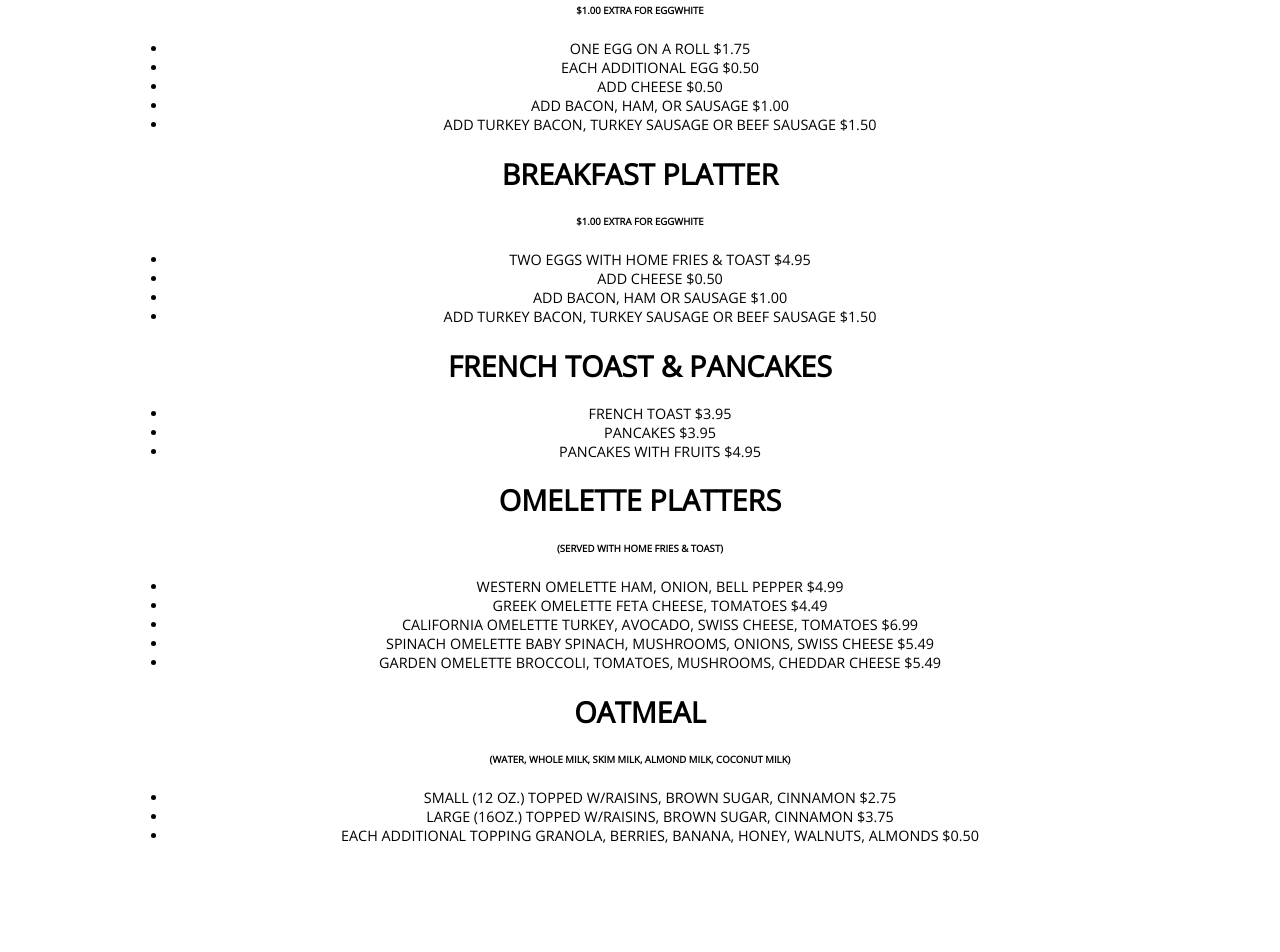
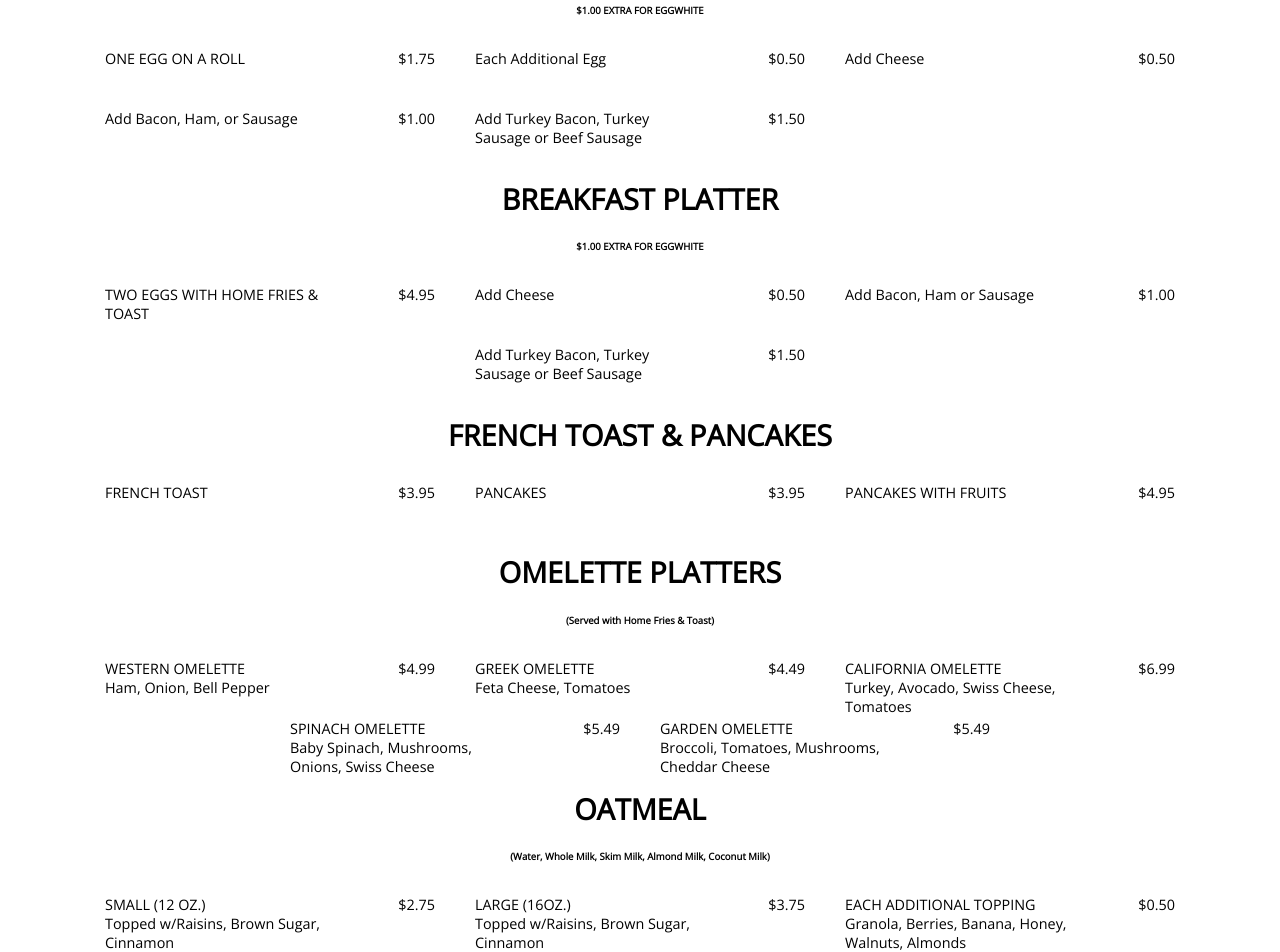
Before and after one commit to dpark926/tabletime, a React (Create React App) app in the folder tabletime/: page /breakfast/breakfast in a window 1280 px wide. Shown: the part 215-1167 px from the top of the page. Before the commit the page ends 1075 px from the top, so only its background shows below. Built offline with nearby package versions, Linux system fonts and the light colour scheme.

Commit message:
build Breakfast, Pastries components

```diff
--- a/tabletime/src/App.css
+++ b/tabletime/src/App.css
@@ -1,6 +1,6 @@
 .App {
   text-align: center;
-  width: 80%;
+  width: 90%;
   margin: auto;
 }
 
--- a/tabletime/src/components/breakfast/Bagels.js
+++ b/tabletime/src/components/breakfast/Bagels.js
@@ -5,50 +5,54 @@ function Bagels () {
   return (
     <div>
       <h1>BAGELS</h1>
-      <div>
-        <div>
-          <div>PLAIN BAGEL</div>
-          <div>$1.00</div>
+      <div className='menu-wrapper'>
+        <div className='item-box'>
+          <span className='item-name'>PLAIN BAGEL</span>
+          <span className='item-price'>$1.00</span>
         </div>
-        <div>
-          <div>TOASTED PLAIN BAGEL</div>
-          <div>$1.25</div>
+        <div className='item-box'>
+          <span className='item-name'>TOASTED PLAIN BAGEL</span>
+          <span className='item-price'>$1.25</span>
         </div>
-        <div>
-          <div>BUTTER</div>
-          <div>$1.50</div>
+        <div className='item-box'>
+          <span className='item-name'>BUTTER</span>
+          <span className='item-price'>$1.50</span>
         </div>
-        <div>
-          <div>BUTTER & JELLY</div>
-          <div>$1.75</div>
+        <div className='item-box'>
+          <span className='item-name'>BUTTER & JELLY</span>
+          <span className='item-price'>$1.75</span>
         </div>
-        <div>
-          <div>PLAIN CREAM CHEESE</div>
-          <div>$2.00</div>
+        <div className='item-box'>
+          <span className='item-name'>PLAIN CREAM CHEESE</span>
+          <span className='item-price'>$2.00</span>
         </div>
-        <div>
-          <div>LOW FAT CREAM CHEESE</div>
-          <div>$2.50</div>
+        <div className='item-box'>
+          <span className='item-name'>LOW FAT CREAM CHEESE</span>
+          <span className='item-price'>$2.50</span>
         </div>
-        <div>
-          <div>VEGETABLE CREAM CHEESE</div>
-          <div>$2.50</div>
+        <div className='item-box'>
+          <span className='item-name'>VEGETABLE CREAM CHEESE</span>
+          <span className='item-price'>$2.50</span>
         </div>
-        <div>
-          <div>SCALLION CREAM CHEESE</div>
-          <div>$2.50</div>
+        <div className='item-box'>
+          <span className='item-name'>SCALLION CREAM CHEESE</span>
+          <span className='item-price'>$2.50</span>
         </div>
-        <div>
-          <div>PEANUT BUTTER</div>
-          <div>$2.50</div>
+        <div className='item-box'>
+          <span className='item-name'>PEANUT BUTTER</span>
+          <span className='item-price'>$2.50</span>
         </div>
-        <div>
-          <div>LOX SPREAD</div>
-          <div>$2.95</div>
+        <div className='item-box'>
+          <span className='item-name'>LOX SPREAD</span>
+          <span className='item-price'>$2.95</span>
         </div>
-        <div>
-          <div>NOVA LOX & CREAM CHEESE W/TOMATOES AND ONIONS</div>
-          <div>$7.25</div>
+        <div className='item-box'>
+          <span className='item-name'>NOVA LOX & CREAM CHEESE W/TOMATOES AND ONIONS</span>
+          <span className='item-price'>$7.25</span>
+        </div>
+        <div className='item-box'>
+          <span className='item-name'></span>
+          <span className='item-price'></span>
         </div>
       </div>
     </div>
--- a/tabletime/src/components/breakfast/Breakfast.js
+++ b/tabletime/src/components/breakfast/Breakfast.js
@@ -6,75 +6,119 @@ function Breakfast () {
     <div>
       <h1>BREAKFAST SANDWICHES</h1>
       <h6>$1.00 EXTRA FOR EGGWHITE</h6>
-      <ul>
-        <li>ONE EGG ON A ROLL
-        $1.75</li>
-        <li>Each Additional Egg
-        $0.50</li>
-        <li>Add Cheese
-        $0.50</li>
-        <li>Add Bacon, Ham, or Sausage
-        $1.00</li>
-        <li>Add Turkey Bacon, Turkey Sausage or Beef Sausage
-        $1.50</li>
-      </ul>
+      <div className='menu-wrapper'>
+        <div className='item-box'>
+          <span className='item-name'>ONE EGG ON A ROLL</span>
+          <span className='item-price'>$1.75</span>
+        </div>
+        <div className='item-box'>
+          <span className='item-name'>Each Additional Egg</span>
+          <span className='item-price'>$0.50</span>
+        </div>
+        <div className='item-box'>
+          <span className='item-name'>Add Cheese</span>
+          <span className='item-price'>$0.50</span>
+        </div>
+        <div className='item-box'>
+          <span className='item-name'>Add Bacon, Ham, or Sausage</span>
+          <span className='item-price'>$1.00</span>
+        </div>
+        <div className='item-box'>
+          <span className='item-name'>Add Turkey Bacon, Turkey Sausage or Beef Sausage</span>
+          <span className='item-price'>$1.50</span>
+        </div>
+        <div className='item-box'>
+          <span className='item-name'></span>
+          <span className='item-price'></span>
+        </div>
+      </div>
 
       <h1>BREAKFAST PLATTER</h1>
       <h6>$1.00 EXTRA FOR EGGWHITE</h6>
-      <ul>
-        <li>TWO EGGS WITH HOME FRIES & TOAST
-        $4.95</li>
-        <li>Add Cheese
-        $0.50</li>
-        <li>Add Bacon, Ham or Sausage
-        $1.00</li>
-        <li>Add Turkey Bacon, Turkey Sausage or Beef Sausage
-        $1.50</li>
-      </ul>
+      <div className='menu-wrapper'>
+        <div className='item-box'>
+          <span className='item-name'>TWO EGGS WITH HOME FRIES & TOAST</span>
+          <span className='item-price'>$4.95</span>
+        </div>
+        <div className='item-box'>
+          <span className='item-name'>Add Cheese</span>
+          <span className='item-price'>$0.50</span>
+        </div>
+        <div className='item-box'>
+          <span className='item-name'>Add Bacon, Ham or Sausage</span>
+          <span className='item-price'>$1.00</span>
+        </div>
+        <div className='item-box'>
+          <span className='item-name'>Add Turkey Bacon, Turkey Sausage or Beef Sausage</span>
+          <span className='item-price'>$1.50</span>
+        </div>
+      </div>
 
       <h1>FRENCH TOAST & PANCAKES</h1>
-      <ul>
-        <li>FRENCH TOAST
-        $3.95</li>
-        <li>PANCAKES
-        $3.95</li>
-        <li>PANCAKES WITH FRUITS
-        $4.95</li>
-      </ul>
+      <div className='menu-wrapper'>
+        <div className='item-box'>
+          <span className='item-name'>FRENCH TOAST</span>
+          <span className='item-price'>$3.95</span>
+        </div>
+        <div className='item-box'>
+          <span className='item-name'>PANCAKES</span>
+          <span className='item-price'>$3.95</span>
+        </div>
+        <div className='item-box'>
+          <span className='item-name'>PANCAKES WITH FRUITS</span>
+          <span className='item-price'>$4.95</span>
+        </div>
+      </div>
 
       <h1>OMELETTE PLATTERS</h1>
       <h6>(Served with Home Fries & Toast)</h6>
-      <ul>
-        <li>WESTERN OMELETTE
-        Ham, Onion, Bell Pepper
-        $4.99</li>
-        <li>GREEK OMELETTE
-        Feta Cheese, Tomatoes
-        $4.49</li>
-        <li>CALIFORNIA OMELETTE
-        Turkey, Avocado, Swiss Cheese, Tomatoes
-        $6.99</li>
-        <li>SPINACH OMELETTE
-        Baby Spinach, Mushrooms, Onions, Swiss Cheese
-        $5.49</li>
-        <li>GARDEN OMELETTE
-        Broccoli, Tomatoes, Mushrooms, Cheddar Cheese
-        $5.49</li>
-      </ul>
+      <div className='menu-wrapper'>
+        <div className='item-box'>
+          <span className='item-name'>WESTERN OMELETTE<br/>
+          Ham, Onion, Bell Pepper</span>
+          <span className='item-price'>$4.99</span>
+        </div>
+        <div className='item-box'>
+          <span className='item-name'>GREEK OMELETTE<br/>
+          Feta Cheese, Tomatoes</span>
+          <span className='item-price'>$4.49</span>
+        </div>
+        <div className='item-box'>
+          <span className='item-name'>CALIFORNIA OMELETTE<br/>
+          Turkey, Avocado, Swiss Cheese, Tomatoes</span>
+          <span className='item-price'>$6.99</span>
+        </div>
+        <div className='item-box'>
+          <span className='item-name'>SPINACH OMELETTE<br/>
+          Baby Spinach, Mushrooms, Onions, Swiss Cheese</span>
+          <span className='item-price'>$5.49</span>
+        </div>
+        <div className='item-box'>
+          <span className='item-name'>GARDEN OMELETTE<br/>
+          Broccoli, Tomatoes, Mushrooms, Cheddar Cheese</span>
+          <span className='item-price'>$5.49</span>
+        </div>
+      </div>
 
       <h1>OATMEAL</h1>
       <h6>(Water, Whole Milk, Skim Milk, Almond Milk, Coconut Milk)</h6>
-      <ul>
-        <li>SMALL (12 OZ.)
-        Topped w/Raisins, Brown Sugar, Cinnamon
-        $2.75</li>
-        <li>LARGE (16OZ.)
-        Topped w/Raisins, Brown Sugar, Cinnamon
-        $3.75</li>
-        <li>EACH ADDITIONAL TOPPING
-        Granola, Berries, Banana, Honey, Walnuts, Almonds
-        $0.50</li>
-      </ul>
+      <div className='menu-wrapper'>
+        <div className='item-box'>
+          <span className='item-name'>SMALL (12 OZ.)<br/>
+          Topped w/Raisins, Brown Sugar, Cinnamon</span>
+          <span className='item-price'>$2.75</span>
+        </div>
+        <div className='item-box'>
+          <span className='item-name'>LARGE (16OZ.)<br/>
+          Topped w/Raisins, Brown Sugar, Cinnamon</span>
+          <span className='item-price'>$3.75</span>
+        </div>
+        <div className='item-box'>
+          <span className='item-name'>EACH ADDITIONAL TOPPING<br/>
+          Granola, Berries, Banana, Honey, Walnuts, Almonds</span>
+          <span className='item-price'>$0.50</span>
+        </div>
+      </div>
     </div>
   )
 }
--- a/tabletime/src/components/breakfast/Pastries.js
+++ b/tabletime/src/components/breakfast/Pastries.js
@@ -5,18 +5,18 @@ function Pastries () {
   return (
     <div>
       <h1>PASTRIES</h1>
-      <ul>
-        <li>
-          MUFFINS
-          Corn, Blueberry, Raisin Bran, Almond Poppy Seed, Berry Blast, Cappuccino & More
-          $2.25
-        </li>
-        <li>
-          CROISSANTS & DANISHES
-          Almond, Chocolate, Cheese, Fruit & More
-          $2.25
-        </li>
-      </ul>
+      <div className='menu-wrapper'>
+        <div className='item-box'>
+          <span className='item-name'>MUFFINS<br/>
+          Corn, Blueberry, Raisin Bran, Almond Poppy Seed, Berry Blast, Cappuccino & More</span>
+          <span className='item-price'>$2.25</span>
+        </div>
+        <div className='item-box'>
+          <span className='item-name'>CROISSANTS & DANISHES<br/>
+          Almond, Chocolate, Cheese, Fruit & More</span>
+          <span className='item-price'>$2.25</span>
+        </div>
+      </div>
     </div>
   )
 }
--- a/tabletime/src/index.css
+++ b/tabletime/src/index.css
@@ -2,6 +2,6 @@ body {
   margin: 0;
   padding: 0;
   font-family: 'Open Sans', sans-serif;
-  text-transform: uppercase;
+  /*text-transform: uppercase;*/
   font-size: .9em;
 }
--- a/tabletime/src/styles/EachMenu.css
+++ b/tabletime/src/styles/EachMenu.css
@@ -0,0 +1,37 @@
+.menu-wrapper {
+  /*border: 1px solid blue;*/
+}
+
+.item-box {
+  /*border: 1px solid red;*/
+  margin: 10px 20px;
+  display: inline-block;
+  width: 330px;
+  height: 40px;
+}
+
+.item-name {
+  display: inline-block;
+  vertical-align: top;
+  float: left;
+  text-align: left;
+  width: 70%;
+  /*border: 1px solid green;*/
+}
+
+/*this is not need yet*/
+.item-detail {
+  display: inline-block;
+  vertical-align: top;
+  text-align: left;
+  width: 70%;
+  /*border: 1px solid green;*/
+}
+
+.item-price {
+  display: inline-block;
+  vertical-align: top;
+  text-align: right;
+  width: 30%;
+  /*border: 1px solid green;*/
+}
```
Also changed, not shown: tabletime/src/components/breakfast/CoffeeTea.js (+39 -34 lines).
